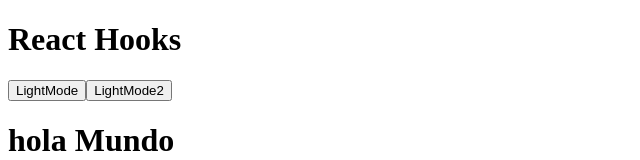
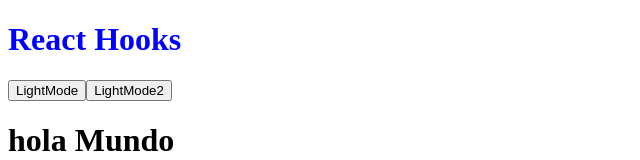
Before and after one commit to danyel117/platzi-conf-store, a Next.js app: page / in a window 1280 px wide. Shown: the top 160 px of the page, without its empty margins (0-640 px from the left). Built offline with nearby package versions, Linux system fonts and the light colour scheme; no server answers.

Commit message:
clase 5: context

```diff
--- a/components/Header/index.js
+++ b/components/Header/index.js
@@ -1,14 +1,15 @@
 import React,{useState} from 'react';
+import {useTheme} from 'context/theme'
 
 const Header = () => {
     const [darkMode,setDarkMode] = useState(false)
-
+    const color=useTheme()
     const handleClick = () => {
         setDarkMode(!darkMode)
     }
     return (
         <div clasName="Header">
-            <h1>React Hooks</h1>
+            <h1 style={{color}}>React Hooks</h1>
             <button type="button" onClick={handleClick}>{darkMode?'DarkMode':'LightMode'}</button>
             <button type="button" onClick={()=>{setDarkMode(!darkMode)}}>{darkMode?'DarkMode2':'LightMode2'}</button>
         </div>
--- /dev/null
+++ b/context/theme.js
@@ -0,0 +1,7 @@
+import { createContext, useContext } from 'react';
+
+export const ThemeContext = createContext(null);
+
+export function useTheme() {
+  return useContext(ThemeContext);
+}
--- a/pages/_app.js
+++ b/pages/_app.js
@@ -1,5 +1,11 @@
+import {ThemeContext} from 'context/theme'
+
 function MyApp({ Component, pageProps }) {
-  return <Component {...pageProps} />
+  return (
+    <ThemeContext.Provider value="blue">
+      <Component {...pageProps} />
+    </ThemeContext.Provider>
+  )
 }
 
 export default MyApp
```
